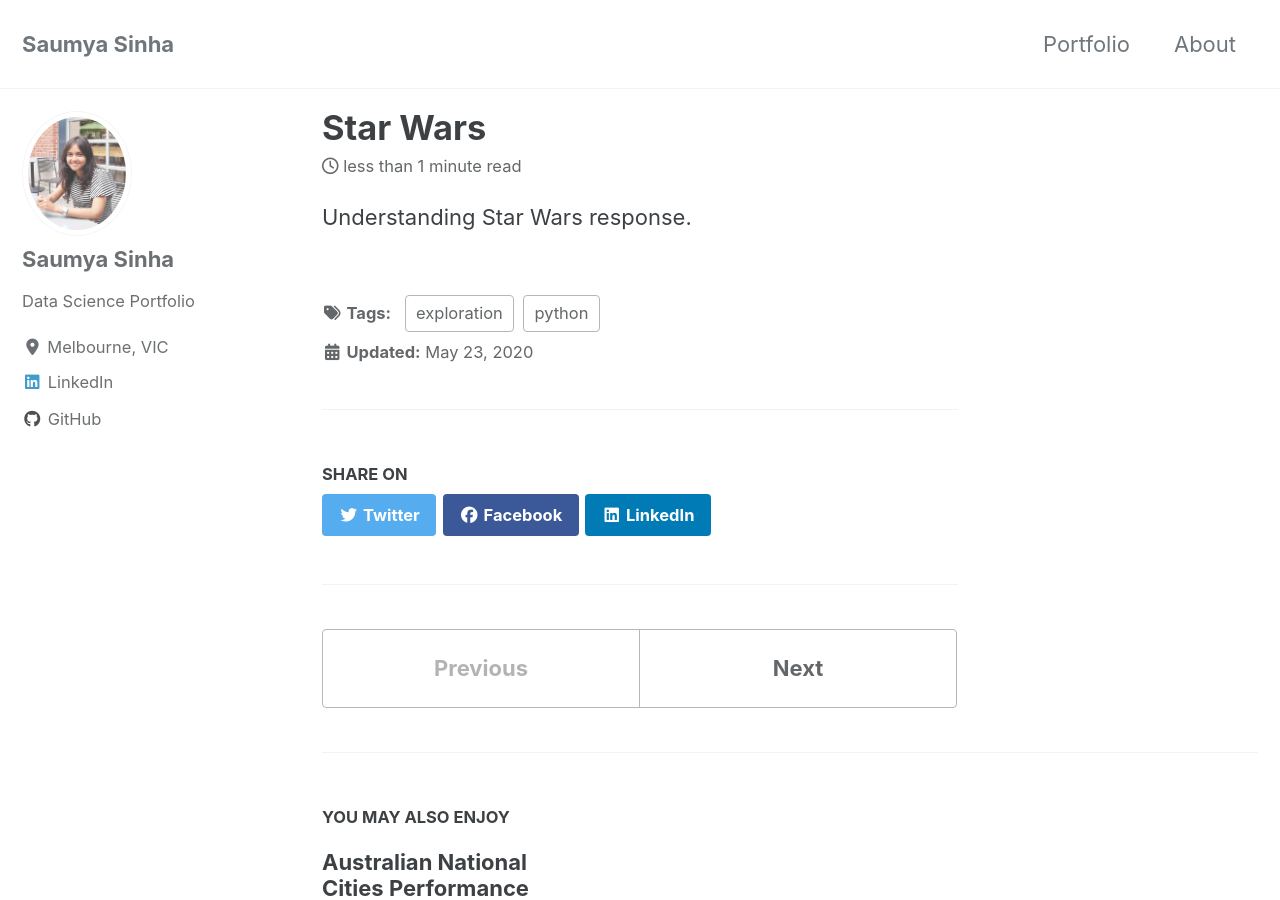
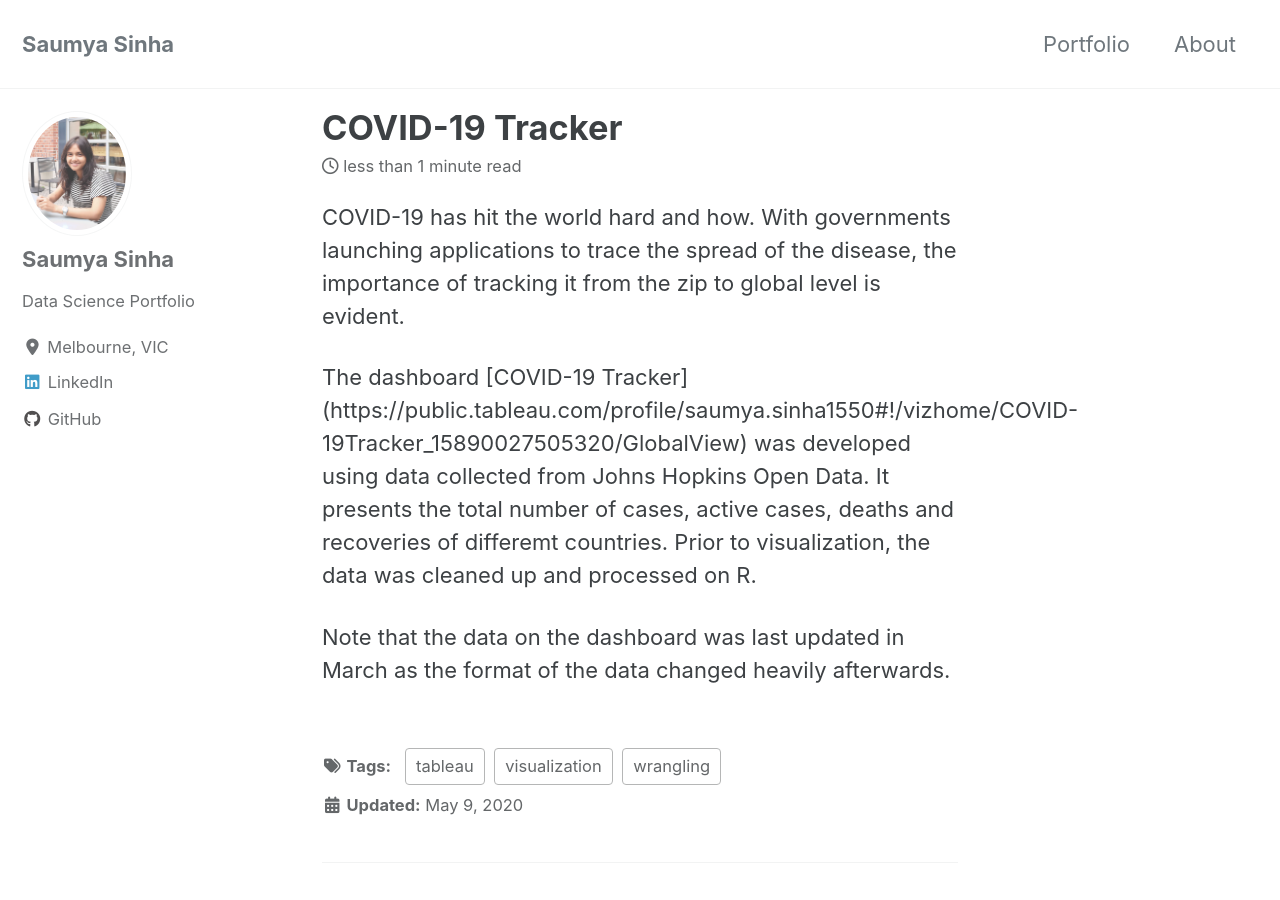
Before and after one commit to sinhasaumya/sinhasaumya.github.io, a Jekyll site: the page built from _posts/2020-05-23-test-project.md, in a window 1280 px wide and 900 px high. Built offline with Jekyll 4.4.1, drawn with Linux system fonts in a browser that asks for light colours; cached includes are drawn as plain includes; nearby versions of some CDN libraries.

Commit message:
making changes to the post

```diff
--- a/_posts/2020-05-23-test-project.md
+++ b/_posts/2020-05-23-test-project.md
@@ -1,11 +1,16 @@
 ---
-date: 2020-05-23
-excerpt: "Star Wars Data Exploration"
+date: 2020-05-09
+excerpt: "COVID-19 Tracker"
 header: ~
 tags:
-  - python
-  - exploration
-title: "Star Wars"
+  - tableau
+  - visualization
+  - wrangling
+title: "COVID-19 Tracker"
 ---
 
-Understanding Star Wars response.
+COVID-19 has hit the world hard and how. With governments launching applications to trace the spread of the disease, the importance of tracking it from the zip to global level is evident.
+
+The dashboard [COVID-19 Tracker] (https://public.tableau.com/profile/saumya.sinha1550#!/vizhome/COVID-19Tracker_15890027505320/GlobalView) was developed using data collected from Johns Hopkins Open Data. It presents the total number of cases, active cases, deaths and recoveries of differemt countries.  Prior to visualization, the data was cleaned up and processed on R.
+
+Note that the data on the dashboard was last updated in March as the format of the data changed heavily afterwards.
```
Also changed, not shown: _pages/portfolio.md (+2 -2 lines), _posts/2020-06-23-national-cities-performance.md (+5 -1 lines), 1 other file.
